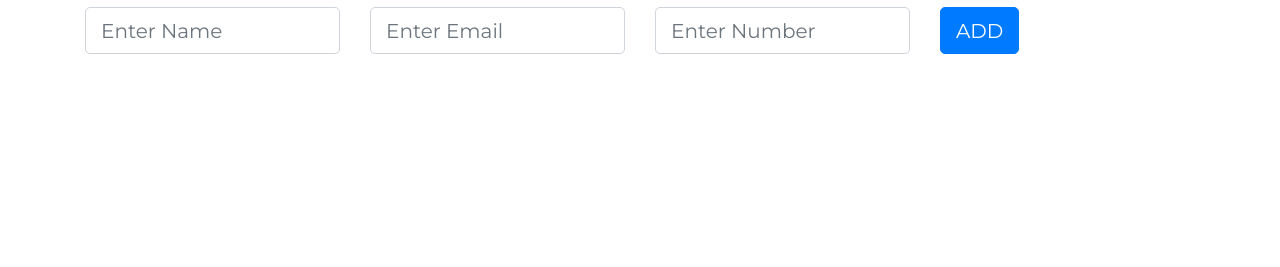
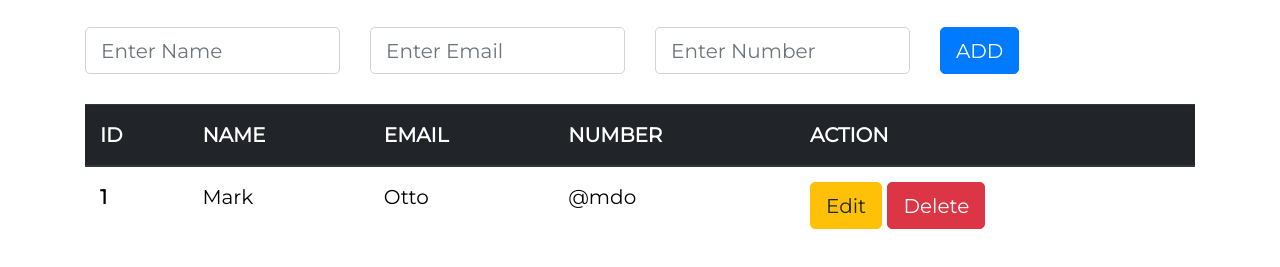
Before and after one commit to Iwasif/Playing-with-AJAX, a website built with webpack: page index.html in a window 1280 px wide. Shown: the part 147-414 px from the top of the page. Built offline with nearby package versions, Linux system fonts and the light colour scheme.

Commit message:
table row added desgin

```diff
--- a/index.html
+++ b/index.html
@@ -20,7 +20,7 @@
 
     <div class="container py-5">
       <h1 class="display-4 text-center"> Welcome to AJAX</h1>
-<div class="row">
+<div class="row my-4">
 <div class="col">
 <input type="text" class="form-control" id="nameField" placeholder="Enter Name">
 </div>
@@ -37,7 +37,30 @@
          </div>
 
 </div>
+<table class="table">
+  <thead class="thead-dark">
+    <tr>
+      <th scope="col">ID</th>
+      <th scope="col">NAME</th>
+      <th scope="col">EMAIL</th>
+      <th scope="col">NUMBER</th>
+      <th scope="col">ACTION</th>
+    </tr>
+  </thead>
+  <tbody>
+    <tr>
+      <th scope="row">1</th>
+      <td>Mark</td>
+      <td>Otto</td>
+      <td>@mdo</td>
+      <td>
+<button class="btn btn-warning">Edit</button>
+<button class="btn btn-danger">Delete</button>
+      </td>
+    </tr>
 
+  </tbody>
+</table>
 
 
     </div>
```
